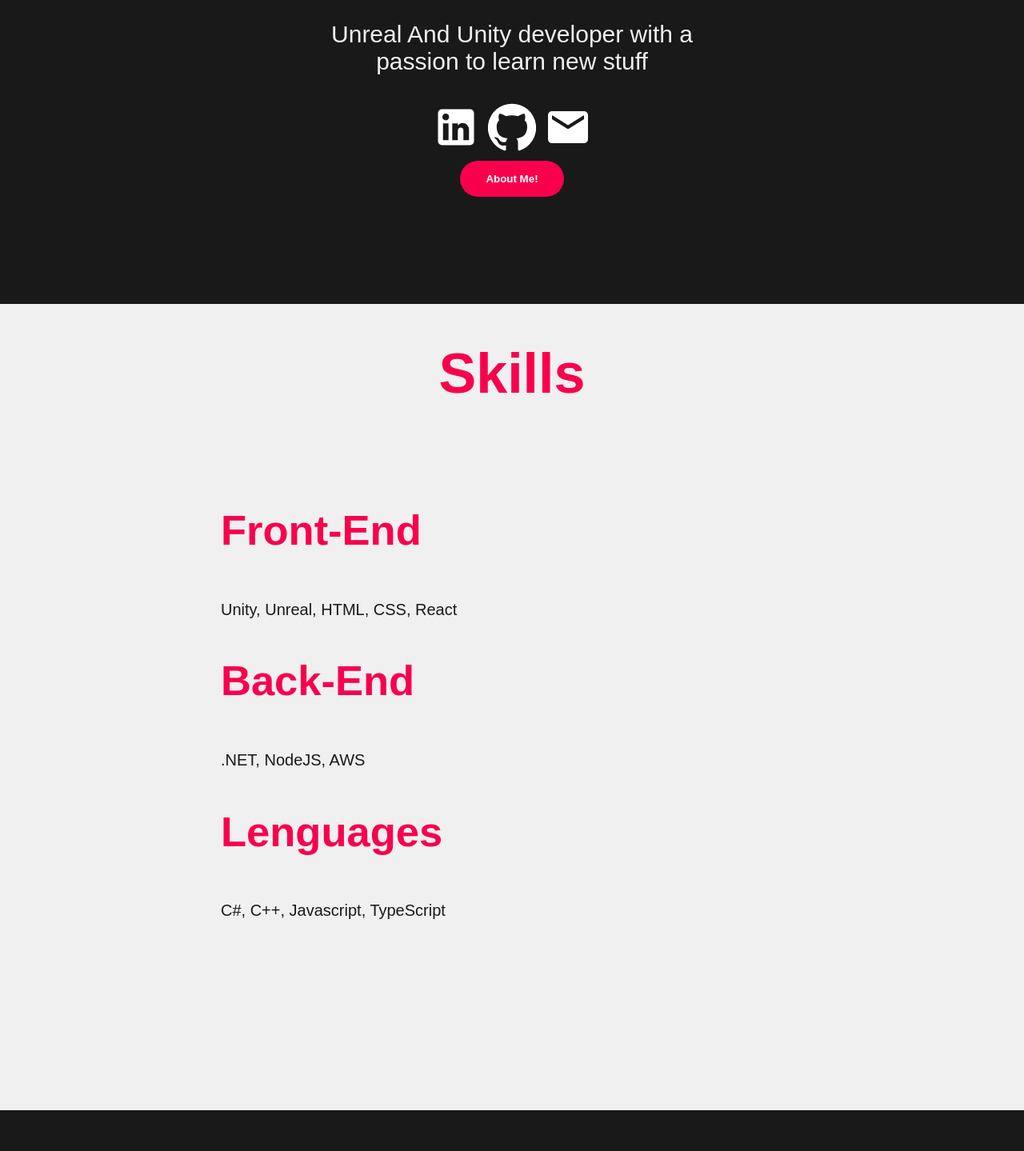
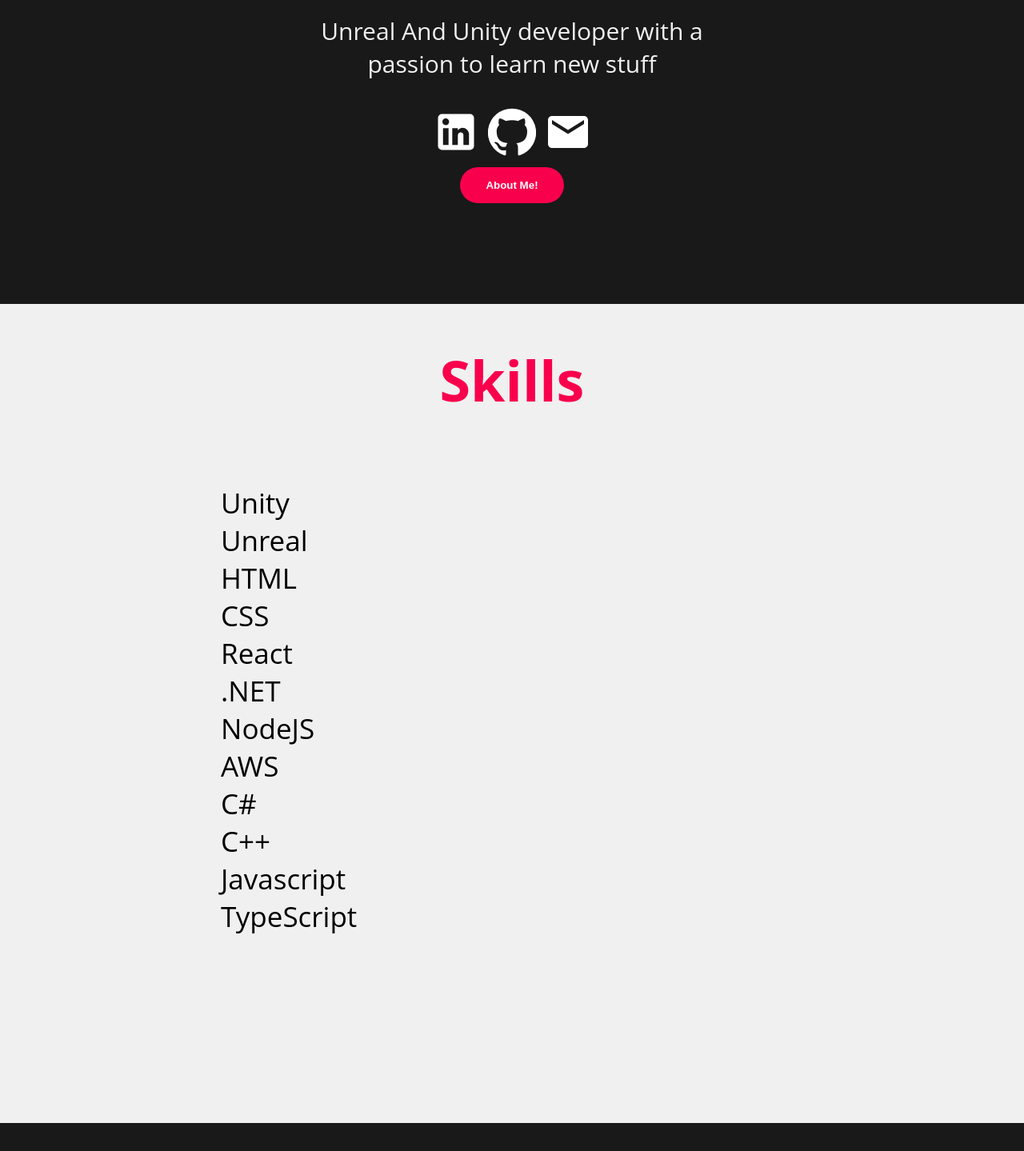
Before and after one commit to Playyer96/personal-portafolio, a React (Create React App) app: page / in a window 1280 px wide. Shown: the part 420-1859 px from the top of the page at 80% size. Built offline with nearby package versions, Linux system fonts and the light colour scheme.

Commit message:
css and js fixes

```diff
--- a/src/App.css
+++ b/src/App.css
@@ -3,7 +3,7 @@
   height: auto;
   display: flex;
   flex-direction: column;
-  font-family: Arial, Helvetica, sans-serif;
+  font-family: "Open Sans", sans-serif;
   background-color: #f0f0f0;
 }
 
--- a/src/components/Footer.js
+++ b/src/components/Footer.js
@@ -1,14 +1,17 @@
-import React from "react";
+import React, { Fragment, useMemo } from "react";
 import InstagramIcon from "@material-ui/icons/Instagram";
 import Twitter from "@material-ui/icons/Twitter";
-import FacebookIcon from "@material-ui/icons/Facebook";
 import LinkedInIcon from "@material-ui/icons/LinkedIn";
 import "../styles/Footer.css";
 
-function Footer() {
+const Footer = () => {
+  const currentYear = useMemo(() => new Date().getFullYear(), []);
+
   return (
-    <div className="footer">
-      <div>
+    <Fragment>
+      <footer className="footer">
+        <p>Copyright Dani.com &copy; {currentYear}</p>
+
         <div className="socialMedia">
           <InstagramIcon
             onClick={() =>
@@ -22,10 +25,9 @@
             }
           />
         </div>
-      </div>
-      <p>&copy; 2022 Dani.com</p>
-    </div>
+      </footer>
+    </Fragment>
   );
-}
+};
 
 export default Footer;
--- a/src/helpers/ProjectList.js
+++ b/src/helpers/ProjectList.js
@@ -6,14 +6,14 @@
     image: TestImg,
     description:
       "Virtual reality simulator that puts the player in an environment with a high accident rate to evaluate whether or not they meet road regulations. The built city recreates scenarios such as: run over in a school zone, not respecting a traffic light or stop and other specific cases for motorcycles and cars such as overtaking vehicles and zigzagging.",
-    responsibilities: "",
+    responsabilities: "",
   },
   {
     name: "Sofasa Logistica",
     image: TestImg,
     description:
       "Training simulators for Renault warehouse which is helping the company warehouse, improve the training sessions helping the employees learn faster get faster without interrupting the real environment.",
-    responsibilities:
+    responsabilities:
       "The architecture of the simulator, the development of the mechanics and fits them to the Hi5Gloves and HTC Viva controls.",
   },
   {
@@ -27,7 +27,7 @@
     image: TestImg,
     description:
       "This game was made in the global game jam 2018, which consists in transmitting diseases among the attendees of the GGJ event at the UPB Coliseum.",
-    responsibilities:
+    responsabilities:
       "Program some interactions on the map,Help in the programming of canvas UI, Support in the programming part of the main character's movement.",
   },
   {
@@ -35,7 +35,7 @@
     image: TestImg,
     description:
       "Samsong the barbarian, must protect his cave from countless bats using the best weapon possible, his electric triangle.Game created in the Global Game jam 2017 Winner of the <b>best use of Hardware Global Game Jam 2017<b> (U.P.B, Medellín, Colombia).",
-    responsibilities:
+    responsabilities:
       "Programed the spawn of bats and musical notes, Worked with state machine for the animations, Recreate the enemies behaviours, Assisted the creation of controllers with sensors.",
   },
 ];
--- a/src/pages/Home.js
+++ b/src/pages/Home.js
@@ -1,41 +1,57 @@
-import React from "react";
+import React, { Fragment } from "react";
+import _ from "lodash";
 import LinkedInIcon from "@material-ui/icons/LinkedIn";
 import EmailIcon from "@material-ui/icons/Email";
 import GithubIcon from "@material-ui/icons/GitHub";
 import "../styles/Home.css";
 
-function Home() {
+const Home = () => {
+  const skills = _.uniq([
+    "Unity",
+    "Unreal",
+    "HTML",
+    "CSS",
+    "React",
+    ".NET",
+    "NodeJS",
+    "AWS",
+    "C#",
+    "C++",
+    "Javascript",
+    "TypeScript",
+  ]);
+  const skillsList = _.compact(skills).map((skill, index) => (
+    <li key={index} className="item">
+      {skill}
+    </li>
+  ));
+
   return (
-    <div className="home">
+    <Fragment>
       <div className="about">
         <h2>Hi, I'm Dani</h2>
         <div className="prompt">
           <p>Unreal And Unity developer with a passion to learn new stuff</p>
-          <LinkedInIcon />
-          <GithubIcon />
-          <EmailIcon />
+          <LinkedInIcon
+            onClick={() =>
+              window.open("https://www.linkedin.com/in/danisvs/", "_blank")
+            }
+          />
+          <GithubIcon onClick={() => window.open("", "_blank")} />
+          <EmailIcon
+            onClick={(e) => {
+              window.location = "mailto:vanegasdanilo7@gmail.com";
+            }}
+          />
         </div>
         <button>About Me!</button>
       </div>
       <div className="skills">
         <h1>Skills</h1>
-        <ol className="list">
-          <li className="item">
-            <h2>Front-End</h2>
-            <span>Unity, Unreal, HTML, CSS, React</span>
-          </li>
-          <li className="item">
-            <h2>Back-End</h2>
-            <span>.NET, NodeJS, AWS</span>
-          </li>
-          <li className="item">
-            <h2>Lenguages</h2>
-            <span>C#, C++, Javascript, TypeScript</span>
-          </li>
-        </ol>
+        <ol className="list">{skillsList}</ol>
       </div>
-    </div>
+    </Fragment>
   );
-}
+};
 
-export default Home;
+export default React.memo(Home);
--- a/src/pages/ProjectDisplay.js
+++ b/src/pages/ProjectDisplay.js
@@ -11,9 +11,13 @@
     <div className="project">
       <h1>{project.name}</h1>
       <img src={project.image} />
+      <p className="description">
+        <b>Description:</b> <br/>{project.description}
+      </p>
       <p>
-        <b>Skills:</b> {project.skills}
+        <b>Responsabilities:</b> <br/>{project.responsabilities}
       </p>
+
       <GitHubIcon />
     </div>
   );
--- a/src/pages/Projects.js
+++ b/src/pages/Projects.js
@@ -7,7 +7,6 @@
 function Projects() {
   return (
     <div className="projects">
-      <h1>Projects</h1>
       <div className="projectList">
         {ProjectList.map((project, index) => {
           return (
--- a/src/styles/Home.css
+++ b/src/styles/Home.css
@@ -1,7 +1,6 @@
 .home {
   width: 100%;
   align-items: center;
-  font-family: "Arial", sans-serif;
   color: #f9004d;
 }
 
@@ -53,12 +52,12 @@
   width: 60%;
 }
 
-.list span {
+.list ol {
   font-size: 20px;
   color: #191919;
 }
 
-@media only screen and(max-width: 600px) {
+@media only screen and (max-width: 600px) {
   .about h2 {
     font-size: 40px;
   }
--- a/src/styles/ProjectDisplay.css
+++ b/src/styles/ProjectDisplay.css
@@ -9,7 +9,7 @@
 
 .project h1 {
   margin-top: 50px;
-  color: #3e497a;
+  color: #f9004d;
   font-size: 35px;
 }
 
@@ -20,10 +20,10 @@
 
 .project p {
   font-size: 40px;
-  color: #3e497a;
+  color: #191919;
 }
 
 .project svg {
   font-size: 60px;
-  color: #3e497a;
+  color: #191919;
 }
--- a/src/styles/Projects.css
+++ b/src/styles/Projects.css
@@ -5,12 +5,6 @@
   justify-content: center;
   align-items: center;
   flex-direction: column;
-}
-.projects .projectTitle {
-  text-align: center;
-  color: #3e497a;
-  font-size: 60px;
-  font-weight: bolder;
 }
 
 .projectList {
@@ -28,11 +22,12 @@
   width: 300px;
   height: 300px;
   margin: 40px;
-  box-shadow: 0px 3px 15px rgba(0, 0, 0, 0.2);
+  box-shadow: 0px 1px 3px rgba(0, 0, 0, 0.2);
   text-align: center;
+  color: #191919;
 }
 .projectItem:hover {
-  box-shadow: 0px 3px 15px rgba(0, 0, 0, 0.5);
+  box-shadow: 0px 2px 5px rgba(0, 0, 0, 0.5);
   transition: 0.3s ease-in;
   cursor: pointer;
 }
```
